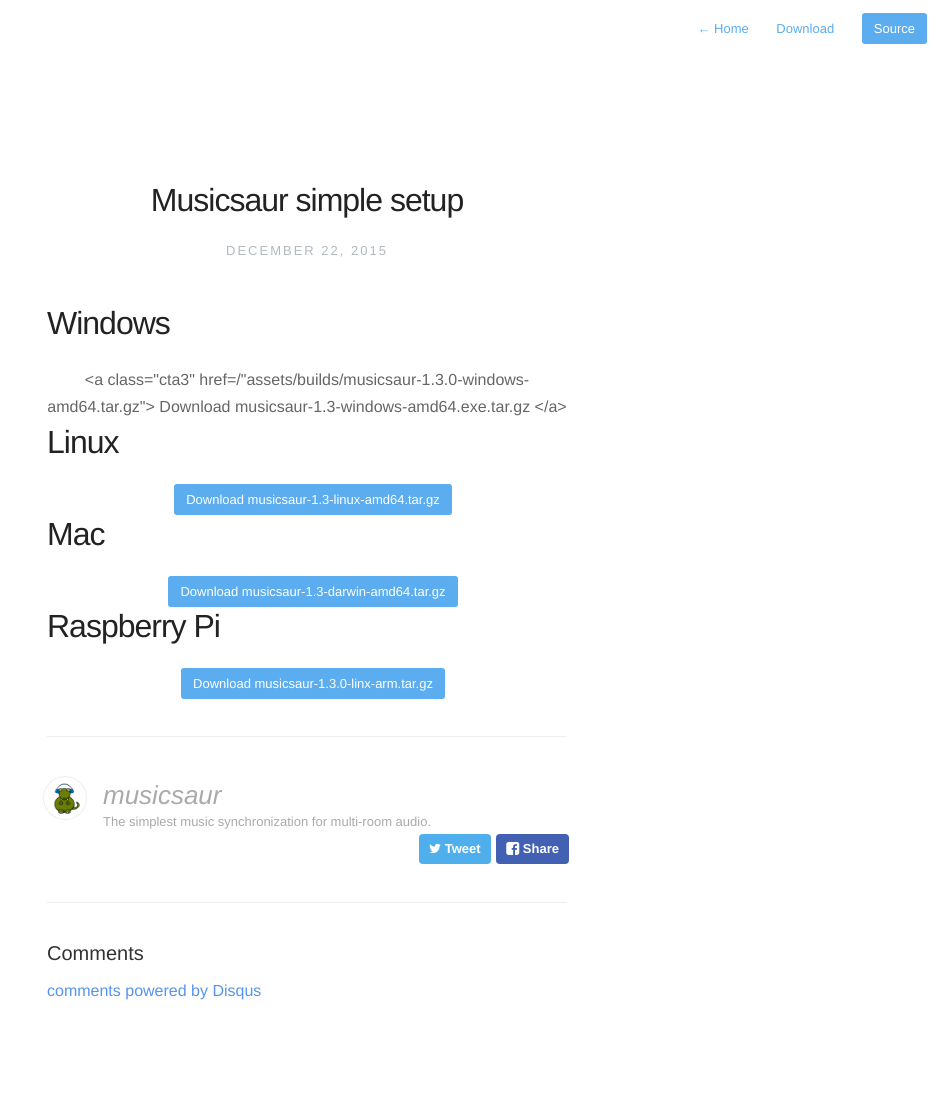
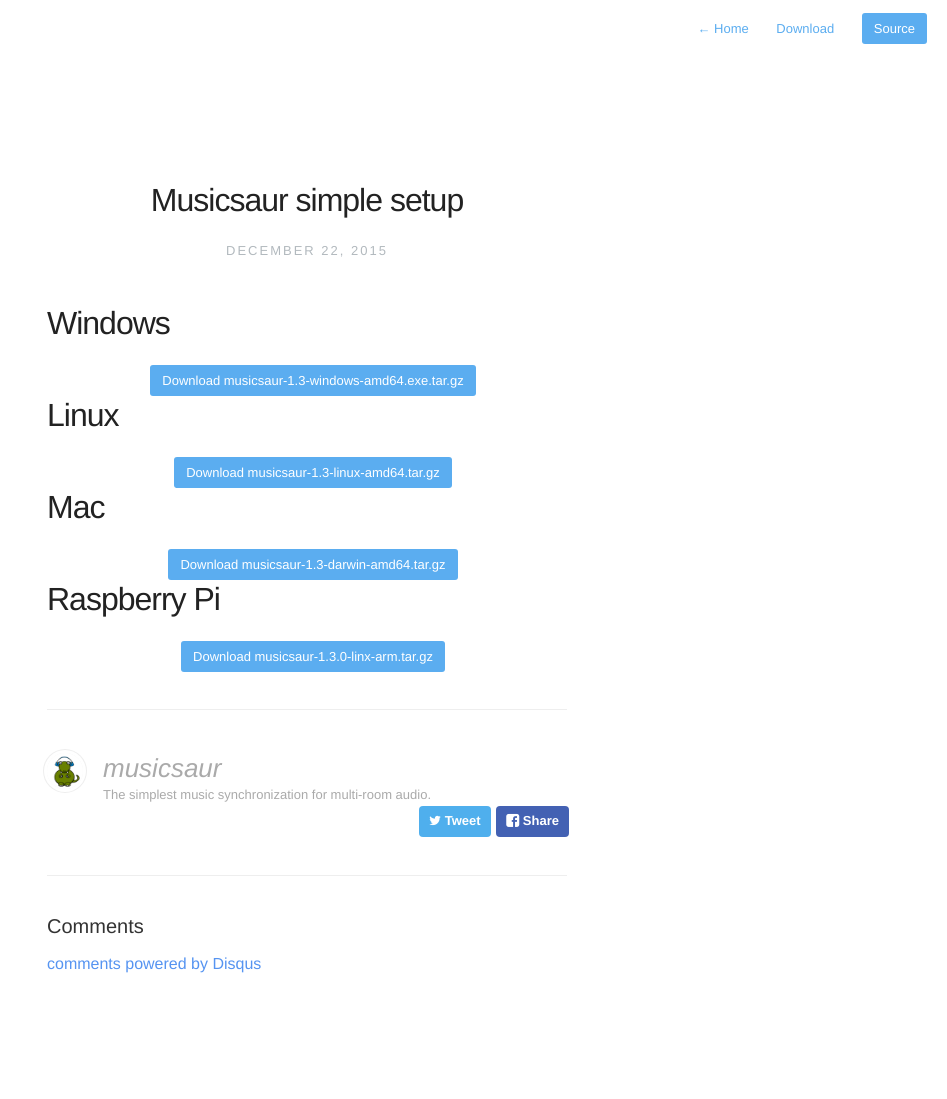
Before and after one commit to schollz/musicsaur, a Jekyll site: the page built from _posts/2015-12-22-musicsaur-download.markdown, in a window 1280 px wide. Shown: the whole page, without its empty margins (333-1280 px from the left). Built offline with Jekyll 4.4.1, drawn with Linux system fonts in a browser that asks for light colours; nearby versions of some CDN libraries; Markdown is read by kramdown in place of the engine named in the settings; comment, search, counter and statistics services are not loaded; after the commit the page ends 1072 px from its top, so only the background shows below that.

Commit message:
Update 2015-12-22-musicsaur-download.markdown
Former-commit-id: 9bc5f5cc048dd50db6b6778a0aebb22343991178

```diff
--- a/_posts/2015-12-22-musicsaur-download.markdown
+++ b/_posts/2015-12-22-musicsaur-download.markdown
@@ -21,13 +21,13 @@
 # Windows
 
 <center>
-<a class="cta3" href=/"assets/builds/musicsaur-1.3.0-windows-amd64.tar.gz"> Download musicsaur-1.3-windows-amd64.exe.tar.gz </a>
+<a class="cta3" href="/assets/builds/musicsaur-1.3.0-windows-amd64.tar.gz"> Download musicsaur-1.3-windows-amd64.exe.tar.gz </a>
 </center>
 
 # Linux
 
 <center>
-<a class="cta3" href="assets/builds/musicsaur-1.3.0-linux-amd64.tar.gz"> Download musicsaur-1.3-linux-amd64.tar.gz </a>
+<a class="cta3" href="/assets/builds/musicsaur-1.3.0-linux-amd64.tar.gz"> Download musicsaur-1.3-linux-amd64.tar.gz </a>
 </center>
 
 # Mac
```
